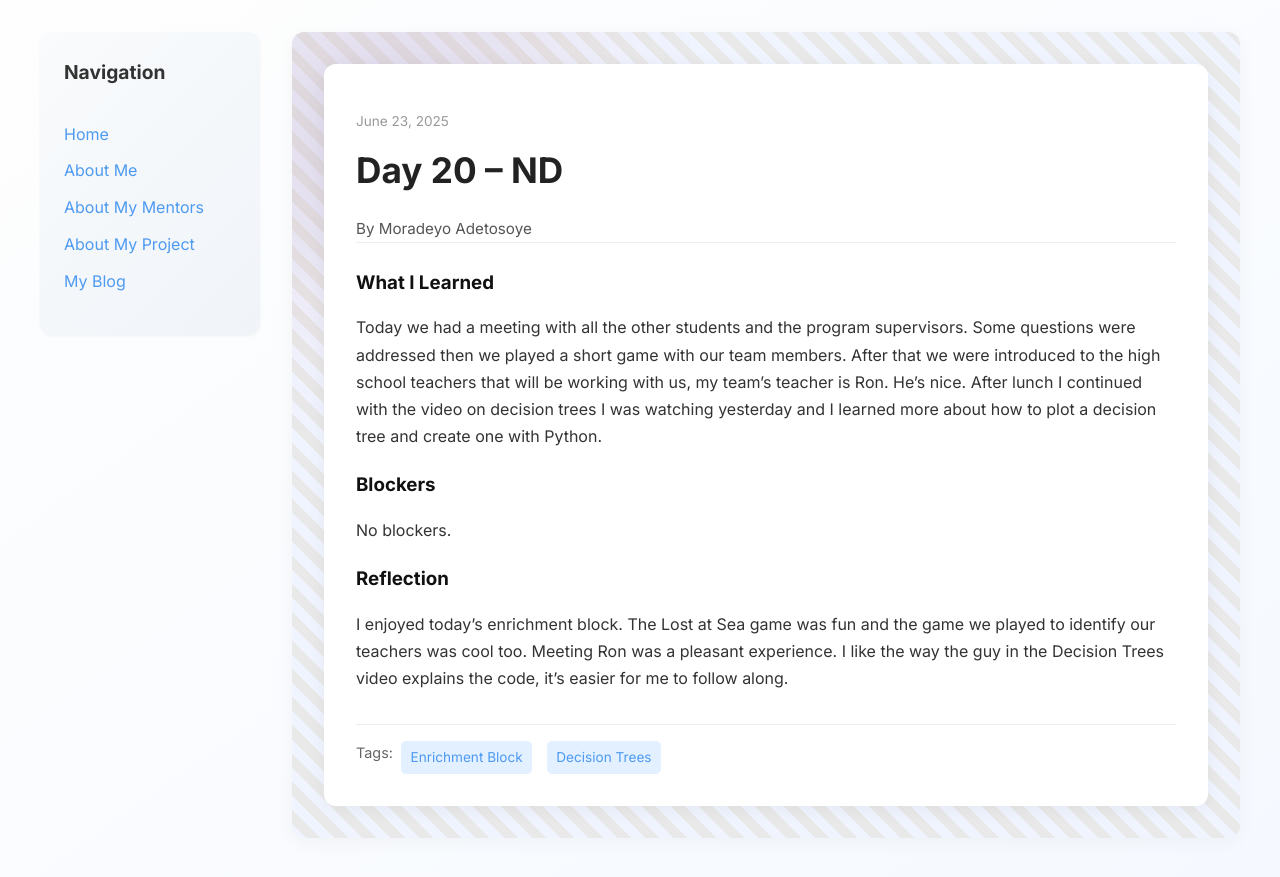
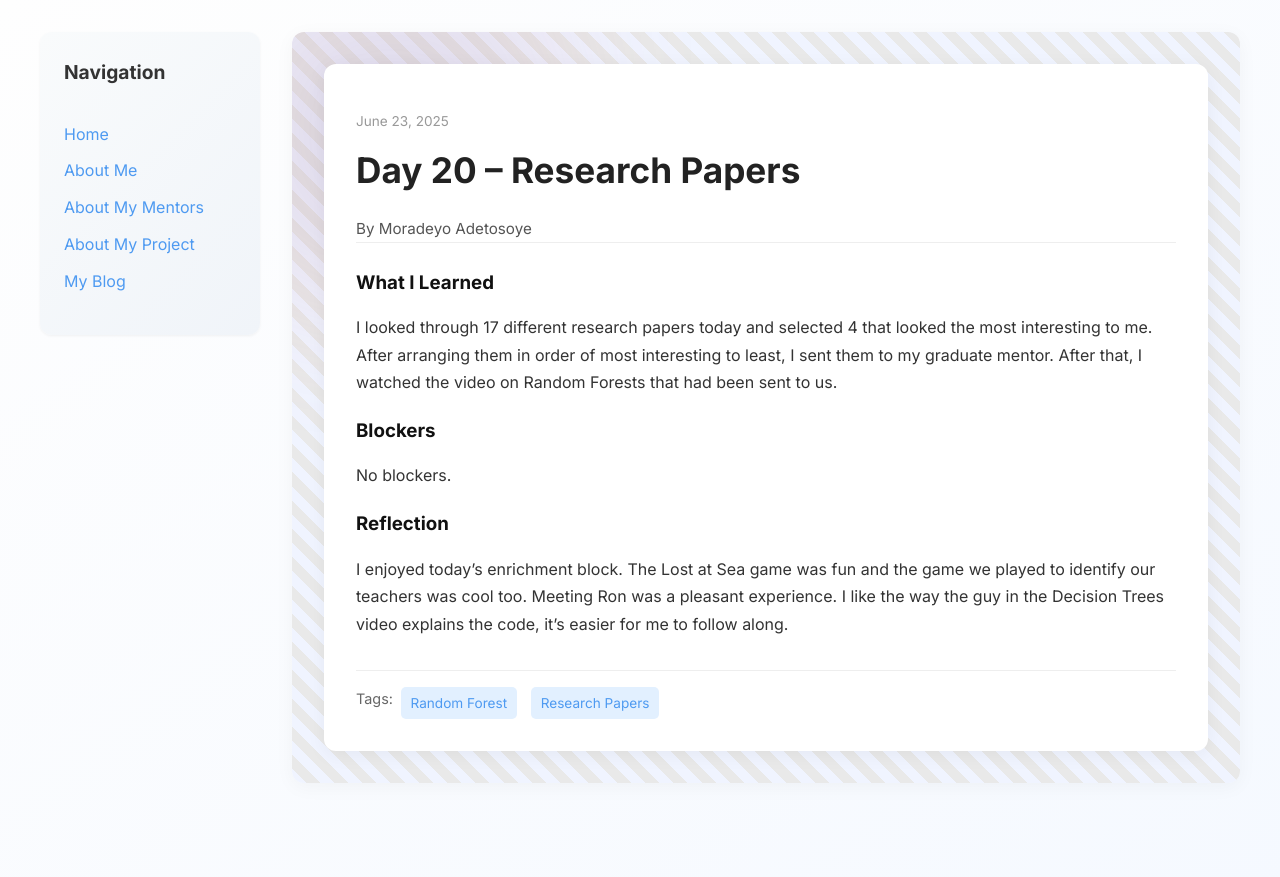
Before and after one commit to Deyo101/deyo101.github.io, a Jekyll site: the page built from _posts/2025-06-23-day-20.md, in a window 1280 px wide. Shown: the top 877 px of the page. Built offline with Jekyll 4.4.1, drawn with Linux system fonts in a browser that asks for light colours.

Commit message:
Update 2025-06-23-day-20.md

```diff
--- a/_posts/2025-06-23-day-20.md
+++ b/_posts/2025-06-23-day-20.md
@@ -1,13 +1,13 @@
 ---
 layout: post
-title: "Day 20 – ND"
+title: "Day 20 – Research Papers"
 date: 2025-06-23
 author: Moradeyo Adetosoye
 permalink: /day20.html
-tags: ["Enrichment Block", "Decision Trees"]
+tags: ["Random Forest", "Research Papers"]
 
 what_i_learned: |
-  Today we had a meeting with all the other students and the program supervisors. Some questions were addressed then we played a short game with our team members. After that we were introduced to the high school teachers that will be working with us, my team's teacher is Ron. He's nice. After lunch I continued with the video on decision trees I was watching yesterday and I learned more about how to plot a decision tree and create one with Python.
+  I looked through 17 different research papers today and selected 4 that looked the most interesting to me. After arranging them in order of most interesting to least, I sent them to my graduate mentor. After that, I watched the video on Random Forests that had been sent to us.
 
 blockers: |
   No blockers.
```
